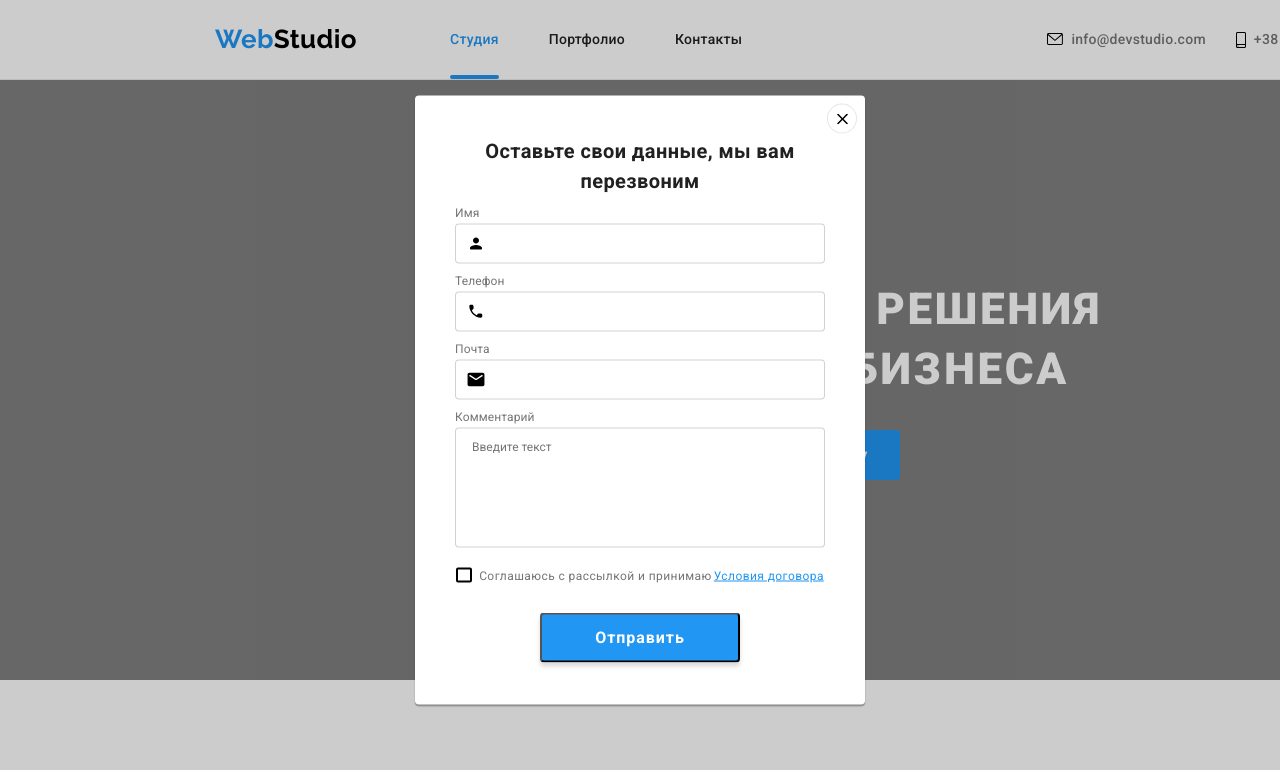
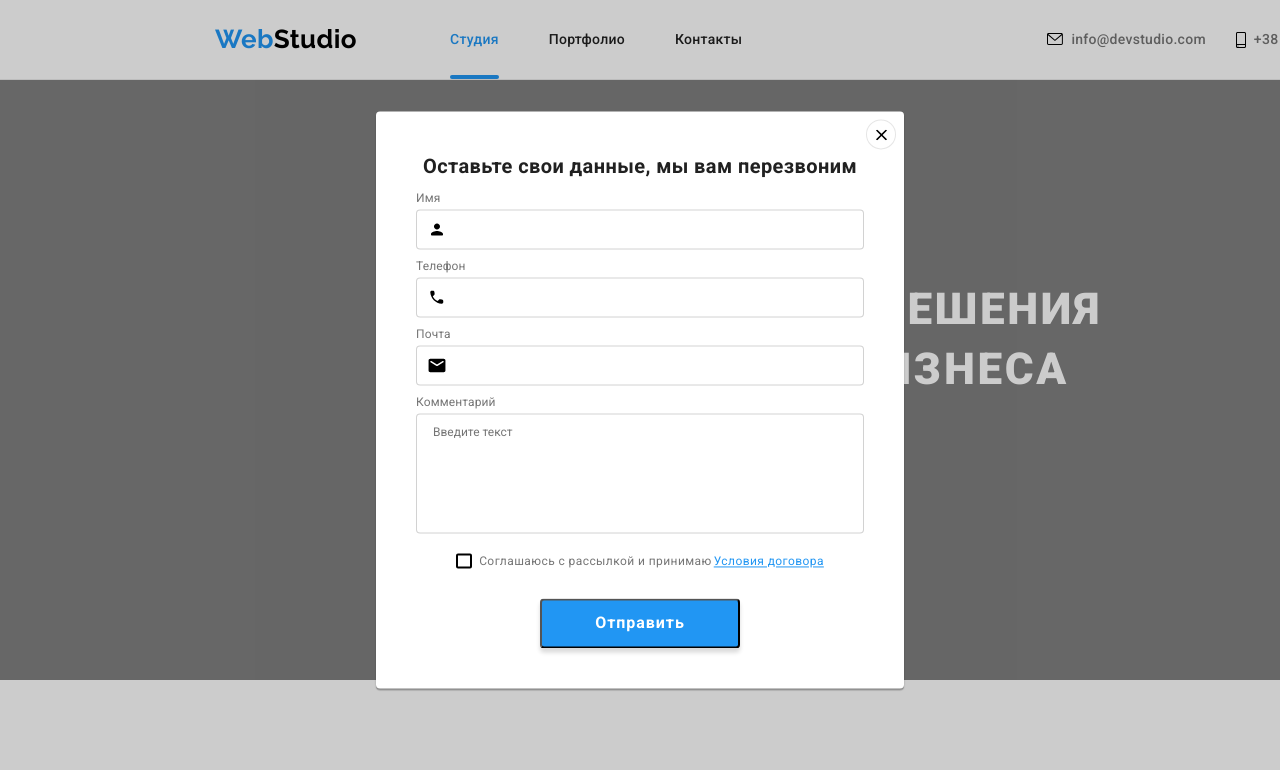
Before and after one commit to ikarkam76/goit-markup-hw-08, a plain HTML site: page index.html in a window 1280 px wide. Both pictures are taken after a click on the button "Заказать услугу". Shown: the top 770 px of the page. Drawn offline with nearby package versions, Linux system fonts and the light colour scheme.

Commit message:
додає стилі десктоп на модалку

```diff
--- a/js/modal.js
+++ b/js/modal.js
@@ -9,6 +9,7 @@
   refs.closeModalBtn.addEventListener("click", toggleModal);
 
   function toggleModal() {
+    document.body.classList.toggle("modal-open");
     refs.modal.classList.toggle("is-hidden");
   }
 })();
--- a/sass/components/_modal.scss
+++ b/sass/components/_modal.scss
@@ -13,6 +13,8 @@
     transition-property: opacity, visibility;
     transition-timing-function: $timingFunction;
     transition-duration: 250ms;
+
+    overflow-y: scroll;
 }
 
 .backdrop.is-hidden {
@@ -33,7 +35,6 @@
     left: 50%;
 
     width: 450px;
-    height: 609px;
     padding: 40px;
 
     background-color: $primaryBgColor;
@@ -44,6 +45,10 @@
     transition-property: transform;
     transition-duration: 250ms;
     transition-timing-function: $timingFunction;
+
+    @media screen and (min-width: 1200px) {
+        width: 528px;
+    }
 
 }
 
--- a/sass/utils/_variables.scss
+++ b/sass/utils/_variables.scss
@@ -41,6 +41,10 @@ body {
 
 }
 
+body.modal-open {
+    overflow: hidden;
+}
+
 .visually-hidden {
     position: absolute;
     width: 1px;
```
Also changed, not shown: css/main.css, css/main.min.css, 2 other files.
